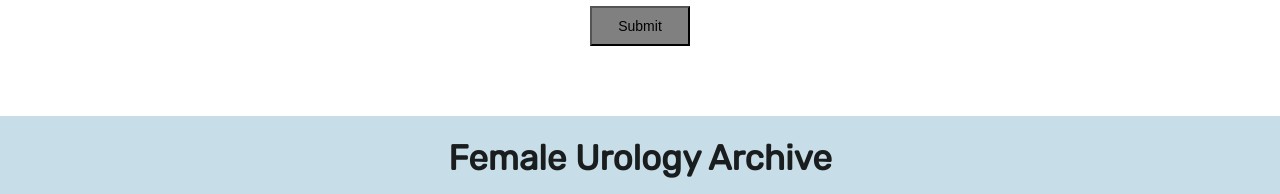
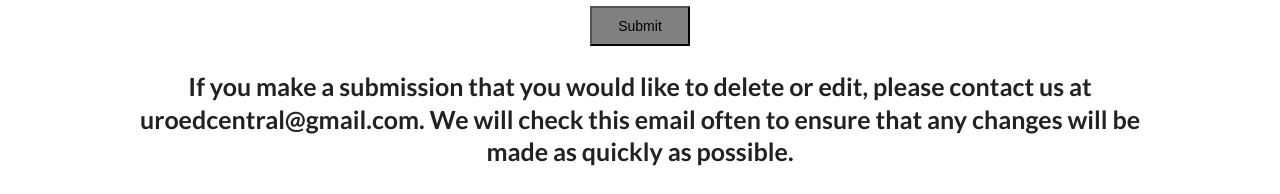
Before and after one commit to terrenceoconnor57/urology, a React (Create React App) app: page /Female in a window 1280 px wide. Shown: the part 222-416 px from the top of the page. Built offline with nearby package versions, Linux system fonts and the light colour scheme; no server answers.

Commit message:
More information

```diff
--- a/public/index.html
+++ b/public/index.html
@@ -16,6 +16,7 @@
        to browse the specific presentations that interest you."
     />
     <meta name="viewport" content="width=device-width, initial-scale=1, user-scalable=no" />
+    <link href="https://fonts.googleapis.com/css2?family=PT+Serif:wght@700&display=swap" rel="stylesheet">
     <link href="https://fonts.googleapis.com/css2?family=Rubik&display=swap" rel="stylesheet">
     <link href="https://fonts.googleapis.com/css2?family=Exo+2&display=swap" rel="stylesheet">
     <link href="https://fonts.googleapis.com/css2?family=Oswald:wght@500&display=swap" rel="stylesheet">
--- a/src/App.css
+++ b/src/App.css
@@ -26,6 +26,20 @@
     display: block;
   }
 }
+
+.bold {
+  font-size: 25px;
+  width: 80%;
+  margin-left: auto;
+  margin-right: auto;
+}
+
+@media (max-width: 400px) {
+  .bold {
+    display: none;
+  }
+}
+
 
 
 .backdrop {
--- a/src/Endo.js
+++ b/src/Endo.js
@@ -159,6 +159,10 @@ class Endo extends Component {
 
 </div>
 <input class="submitbtn" type = "submit"/>
+<h3 className = 'bold'>If you make a submission that you would like
+to delete or edit, please contact us at uroedcentral@gmail.com. We will
+check this email often to ensure that any changes will be made as quickly as
+possible.</h3>
 </div>
 </form>
 <br/>
--- a/src/Female.js
+++ b/src/Female.js
@@ -159,6 +159,10 @@ class Female extends Component {
 
 </div>
 <input class="submitbtn" type = "submit"/>
+<h3 className = 'bold'>If you make a submission that you would like
+to delete or edit, please contact us at uroedcentral@gmail.com. We will
+check this email often to ensure that any changes will be made as quickly as
+possible.</h3>
 </div>
 </form>
 <br/>
--- a/src/General.js
+++ b/src/General.js
@@ -160,7 +160,12 @@ class General extends Component {
 
 </div>
 <input class="submitbtn" type = "submit"/>
+<h3 className = 'bold'>If you make a submission that you would like
+to delete or edit, please contact us at uroedcentral@gmail.com. We will
+check this email often to ensure that any changes will be made as quickly as
+possible.</h3>
 </div>
+
 </form>
 <br/>
 <br/>
--- a/src/Infert.js
+++ b/src/Infert.js
@@ -159,6 +159,10 @@ class Infert extends Component {
 
 </div>
 <input class="submitbtn" type = "submit"/>
+<h3 className = 'bold'>If you make a submission that you would like
+to delete or edit, please contact us at uroedcentral@gmail.com. We will
+check this email often to ensure that any changes will be made as quickly as
+possible.</h3>
 </div>
 </form>
 <br/>
--- a/src/Neuro.js
+++ b/src/Neuro.js
@@ -161,6 +161,10 @@ class Neuro extends Component {
 
 </div>
 <input class="submitbtn" type = "submit"/>
+<h3 className = 'bold'>If you make a submission that you would like
+to delete or edit, please contact us at uroedcentral@gmail.com. We will
+check this email often to ensure that any changes will be made as quickly as
+possible.</h3>
 </div>
 </form>
 <br/>
--- a/src/Oncology.js
+++ b/src/Oncology.js
@@ -158,6 +158,10 @@ class Oncology extends Component {
 
 </div>
 <input class="submitbtn" type = "submit"/>
+<h3 className = 'bold'>If you make a submission that you would like
+to delete or edit, please contact us at uroedcentral@gmail.com. We will
+check this email often to ensure that any changes will be made as quickly as
+possible.</h3>
 </div>
 </form>
 <br/>
--- a/src/Pediatrics.js
+++ b/src/Pediatrics.js
@@ -159,6 +159,10 @@ class Pediatrics extends Component {
 
 </div>
 <input class="submitbtn" type = "submit"/>
+<h3 className = 'bold'>If you make a submission that you would like
+to delete or edit, please contact us at uroedcentral@gmail.com. We will
+check this email often to ensure that any changes will be made as quickly as
+possible.</h3>
 </div>
 </form>
 <br/>
--- a/src/Reconstruction.js
+++ b/src/Reconstruction.js
@@ -159,6 +159,10 @@ class Reconstruction extends Component {
 
 </div>
 <input class="submitbtn" type = "submit"/>
+<h3 className = 'bold'>If you make a submission that you would like
+to delete or edit, please contact us at uroedcentral@gmail.com. We will
+check this email often to ensure that any changes will be made as quickly as
+possible.</h3>
 </div>
 </form>
 <br/>
--- a/src/Welcome.js
+++ b/src/Welcome.js
@@ -33,6 +33,7 @@ class Welcome extends Component {
      site, submissions may only be available on Google Chrome, Firefox,
       and Microsoft Edge. We appreciate your patience while we work out these
       kinks!*</h4>
+      <br/>
 
     </div>
 
```
